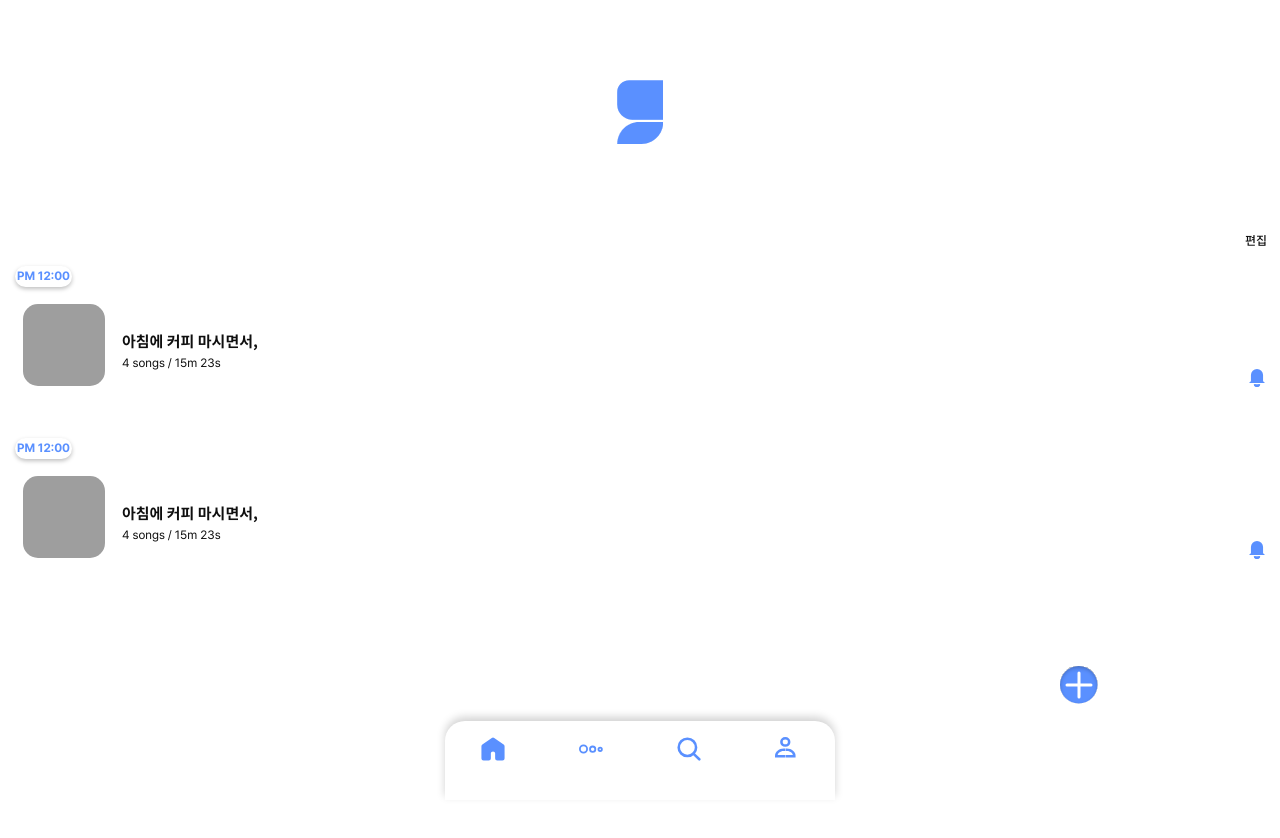
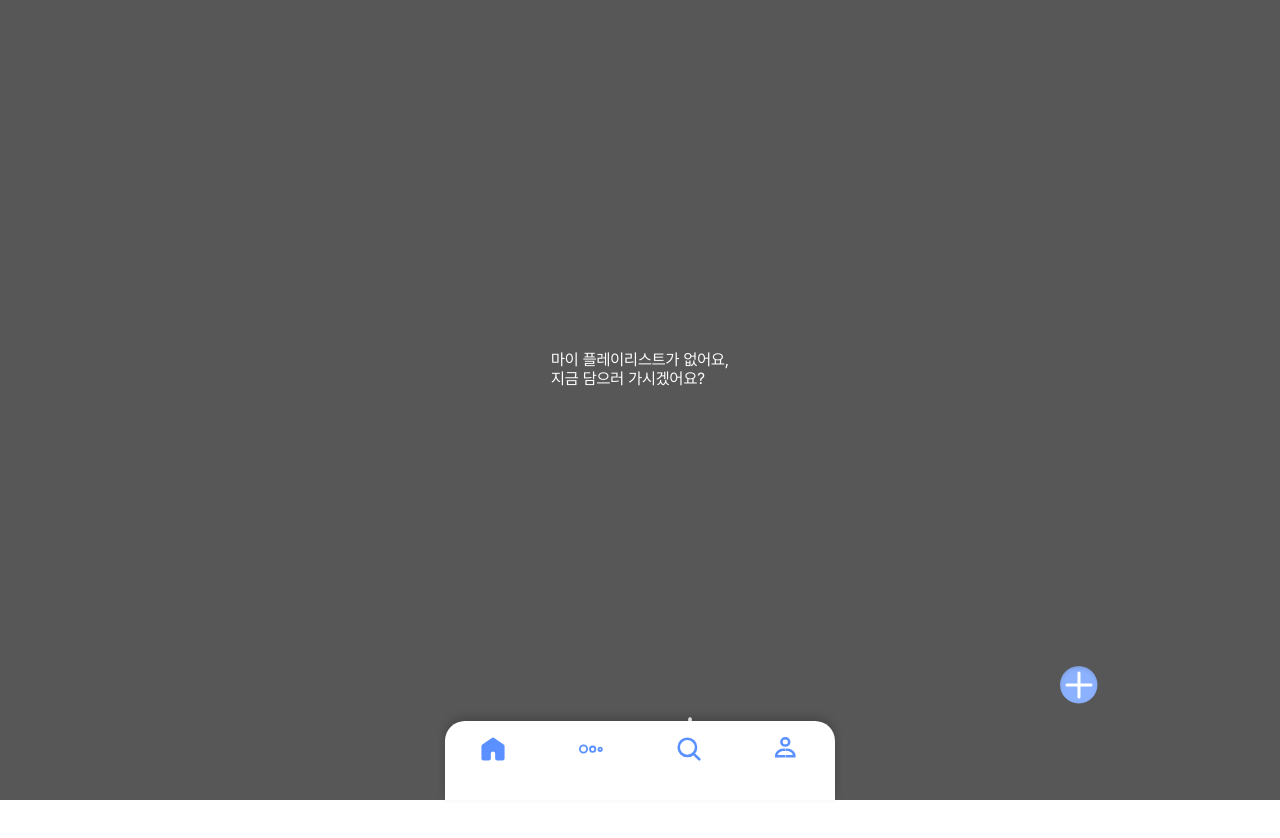
Before and after one commit to CommaProject/Comma-front-end-next, a Next.js app: page /home in a window 1280 px wide. Shown: the top 838 px of the page. Built offline with nearby package versions, Linux system fonts and the light colour scheme; grey boxes are pictures that could not be loaded.

Commit message:
마이플레이리스트가 없을 때 페이지

```diff
--- a/src/components/template/home/HomeTemplate.style.tsx
+++ b/src/components/template/home/HomeTemplate.style.tsx
@@ -1,11 +1,18 @@
 import styled, { css } from 'styled-components';
 import CommaIcon from '@/assets/images/commaIconWithoutText.svg';
+import ArrowIcon from '@/assets/images/arrow.svg';
 import addPlaylist from '@/assets/images/addPlaylist.svg';
 import deletePlaylist from '@/assets/images/removeSongAndList.svg';
 interface ButtonProps {
   isEditMode:boolean;
 }
-export const Container = styled.div`
+interface ContainerProps {
+  isPlaylistAvailable:boolean;
+}
+export const Container = styled.div<ContainerProps>`
+${({ theme ,isPlaylistAvailable}) => {
+  const { fonts, colors } = theme;
+  return css`
   width: 100%;
   height: 100% ;
   display:flex;
@@ -15,7 +22,44 @@ export const Container = styled.div`
   top: 0;
   left: 0;
 
+  color: ${
+    isPlaylistAvailable?
+    colors.grayscale.dark : colors.grayscale.white};
+  background-color: ${
+    !isPlaylistAvailable?
+    colors.grayscale.dark : colors.grayscale.white};
+  opacity: ${
+    !isPlaylistAvailable?
+    0.7: 1.0
+  };
+
+  `;
+}}
+
+
 `
+export const Box = styled.div`
+  width: 100%;
+  height: 100% ;
+
+  display:flex;
+  flex-direction: column;
+  align-items:center;
+
+
+`
+export const Text = styled.div`
+  margin-top:350px;
+`
+export const Arrow = styled(ArrowIcon)`
+
+
+  position: relative;
+  top:320px;
+  left:50px;
+  display: flex;
+  justify-content: center;
+`;
 
 export const SuggestAddPlaylist = styled.div`
 ${({ theme }) => {
--- a/src/components/template/home/HomeTemplate.tsx
+++ b/src/components/template/home/HomeTemplate.tsx
@@ -2,13 +2,13 @@ import { useRouter } from 'next/router';
 
 import * as style from '@/components/template/home/HomeTemplate.style';
 import PlaylistBox from '@/components/pages/home/playlist-box';
-import { PlaylistType } from '~/src/constants/types/playlistTypes';
+import { PlaylistType } from '@/constants/types/playlistTypes';
 
 interface HomeTemplateProps {
   whenPlaylistWillPlay: string;
   isTimeBadgeVisible: boolean;
-
-  isPlaylistAvailable: boolean;
+  isPlaylistAvailable:boolean;
+  isCommaPlaylistAvailable: boolean;
   isEditMode: boolean;
   onClickIsEditMode : () => void;
   TestPlayListData : PlaylistType[]; //나중에 객체담은 배열로 바꿔야할듯
@@ -19,8 +19,8 @@ interface HomeTemplateProps {
 export const HomeTemplate = ({
   whenPlaylistWillPlay,
   isTimeBadgeVisible,
-
   isPlaylistAvailable,
+  isCommaPlaylistAvailable,
   isEditMode,
   onClickIsEditMode,
   TestPlayListData,
@@ -29,45 +29,54 @@ export const HomeTemplate = ({
   const router = useRouter();
   const currentFirstPath = router.pathname.split('/')[1];
   const onClickAddPlaylistButton = () => {
+    if(isPlaylistAvailable){
   console.log("애드버튼 누름",TestPlayListData);
   router.push(`${currentFirstPath}/timesetting`);
-  }
+  }}
 
   return (
-    <style.Container>
 
-     { isPlaylistAvailable?
+    <style.Container isPlaylistAvailable={isPlaylistAvailable}>
+    { !isPlaylistAvailable ? (
+      <style.Box>
+        <style.Text>마이 플레이리스트가 없어요, <br/>
+지금 담으러 가시겠어요?</style.Text>
+        <style.Arrow/>
+      </style.Box>
+    ) : (
+      isCommaPlaylistAvailable ? (
         <style.ShowPlaylist>
-      <style.MainIcon/>
+          <style.MainIcon />
           <style.EditDiv>
-      { !isEditMode?
-      <style.Button
-       onClick = {onClickIsEditMode}
-       isEditMode={isEditMode}
-      >편집</style.Button> :
-      <style.Button
-       onClick = {onClickIsEditMode}
-       isEditMode={isEditMode}
-      >취소</style.Button> }
+            {!isEditMode ? (
+              <style.Button onClick={onClickIsEditMode} isEditMode={isEditMode}>
+                편집
+              </style.Button>
+            ) : (
+              <style.Button onClick={onClickIsEditMode} isEditMode={isEditMode}>
+                취소
+              </style.Button>
+            )}
           </style.EditDiv>
-      {TestPlayListData.map((playlist:PlaylistType,index:number) => (
+          {TestPlayListData.map((playlist: PlaylistType, index: number) => (
             <PlaylistBox
               whenPlaylistWillPlay={whenPlaylistWillPlay}
               isTimeBadgeVisible={isTimeBadgeVisible}
-        isEditMode ={isEditMode}
+              isEditMode={isEditMode}
               key={index}
               playlist={playlist}
-
             />
           ))}
         </style.ShowPlaylist>
-      :
+      ) : (
         <style.SuggestAddPlaylist>콤마 플레이리스트가 없어요.</style.SuggestAddPlaylist>
-      }
-      { !isEditMode?
-      <style.AddPlaylistButton onClick ={onClickAddPlaylistButton}/> : <style.DeletePlaylistButton/>
-      }
-
+      )
+    )}
+    {!isEditMode ? (
+      <style.AddPlaylistButton onClick={onClickAddPlaylistButton} />
+    ) : (
+      <style.DeletePlaylistButton />
+    )}
   </style.Container>
   );
 };
--- a/src/pages/home.tsx
+++ b/src/pages/home.tsx
@@ -26,8 +26,8 @@ const Home = () => {
   const [isTimeBadgeVisible] = useState(true);
   const [isEditSelected,setIsEditSelected] = useState(true);
 
-
-  const [isPlaylistAvailable] = useState(true);
+  const [isPlaylistAvailable] = useState(false);
+  const [isCommaPlaylistAvailable] = useState(false);
   const [isEditMode,setIsEditMode] = useState(false);
   const [isTimeSetting,setIsTimeSetting] = useState(false);
 
@@ -44,8 +44,8 @@ const Home = () => {
     <HomeTemplate
       whenPlaylistWillPlay={whenPlaylistWillPlay}
       isTimeBadgeVisible={isTimeBadgeVisible}
-
-      isPlaylistAvailable = {isPlaylistAvailable}
+      isPlaylistAvailable={isPlaylistAvailable}
+      isCommaPlaylistAvailable = {isCommaPlaylistAvailable}
       isEditMode= {isEditMode}
       onClickIsEditMode ={onClickIsEditMode}
       TestPlayListData ={TestPlayListData}
```
Also changed, not shown: src/assets/images/arrow.svg (added), 1 other file (tests, documents, lock files or other folders). Lines whose indentation alone changed are shown as unchanged.
